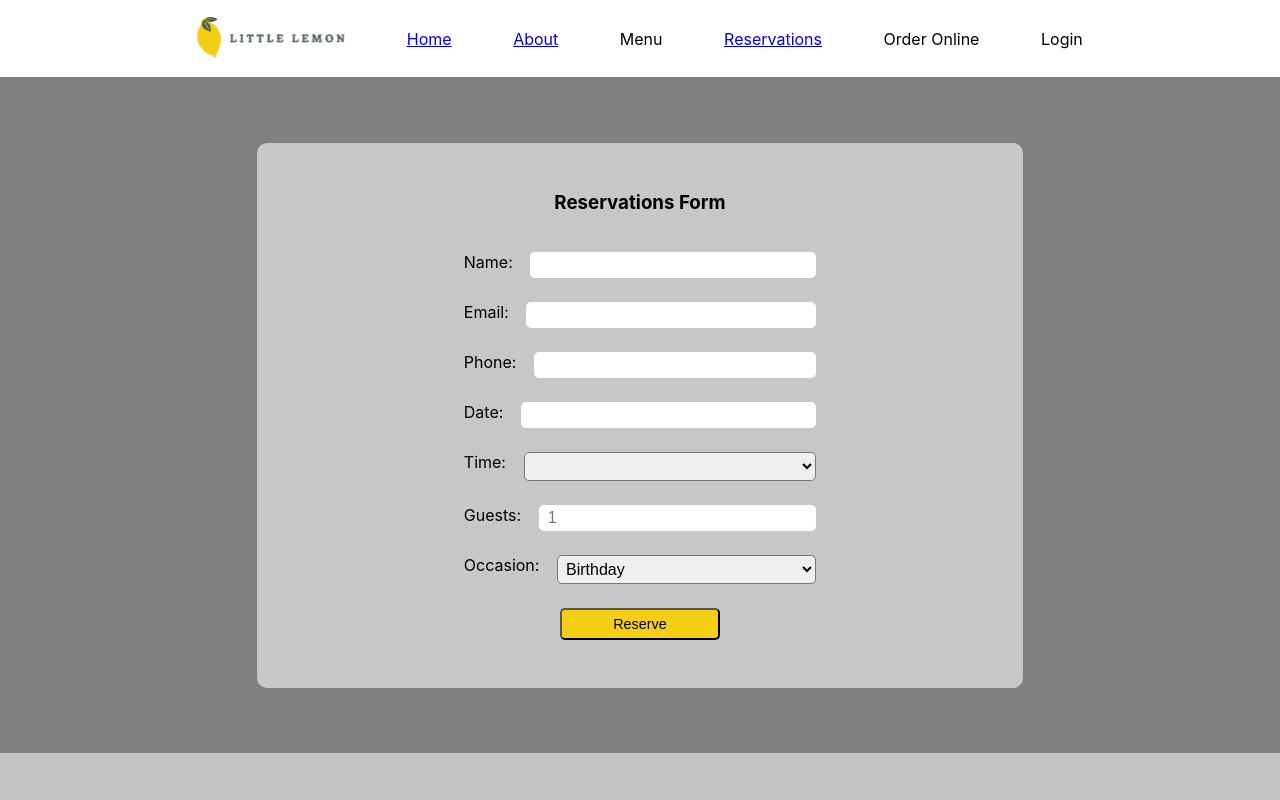
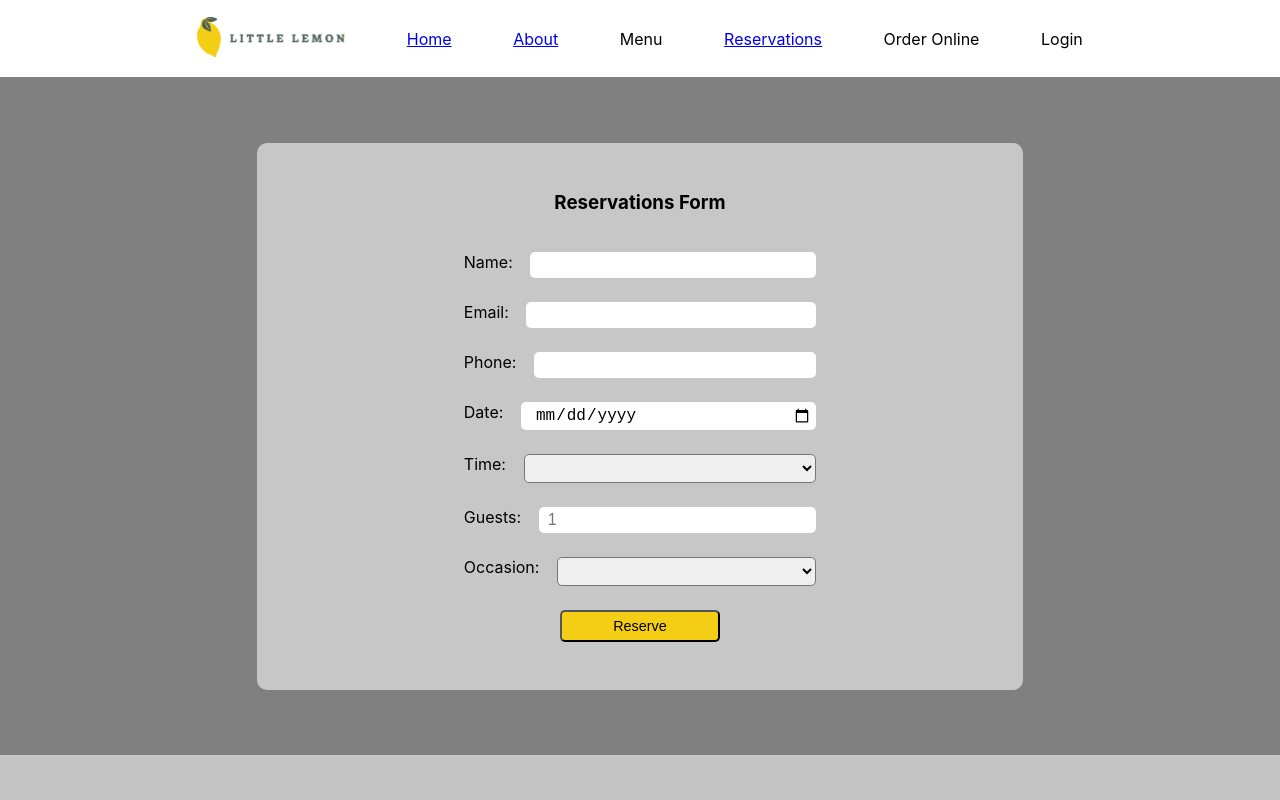
Before and after one commit to ma-boles/my-app, a React (Create React App) app: page /BookingPage in a window 1280 px wide. Shown: the top 800 px of the page. Built offline with nearby package versions, Linux system fonts and the light colour scheme.

Commit message:
git commit -m "updated to working form"

```diff
--- a/src/BookingForm.js
+++ b/src/BookingForm.js
@@ -1,7 +1,8 @@
 import React from "react";
 
 
-export default function BookingForm ({ /*availableTimes,*/ dispatch, submitForm }) {
+export default function BookingForm ({ /*availableTimes, occasions,*/ dispatch, submitForm }) {
+
 
     const [ formData, setFormData ] = React.useState({
         name: "",
@@ -10,10 +11,10 @@ export default function BookingForm ({ /*availableTimes,*/ dispatch, submitForm
         time: "",
         date: "",
         guests: "",
-        occasion: "Birthday"
+        occasion: ""
     })
 
-    const handleFormChange = (event) => {
+    const handleChangeForm = (event) => {
         const { name, value } = event.target
         setFormData((prevFormData) => ({
             ...prevFormData,
@@ -21,10 +22,19 @@ export default function BookingForm ({ /*availableTimes,*/ dispatch, submitForm
         }))
     }
 
+    const handleChangeDate = async (event) => {
+        const { name, value } = event.target
+        setFormData((prevFormData) => ({
+            ...prevFormData,
+            [name]: value
+        }))
+        dispatch({ type: "update_times", payload: value })
+    }
+
     const handleSubmit = (event) => {
         event.preventDefault()
         submitForm(formData)
-        /*
+
 
         console.log(formData.name)
         console.log(formData.occasion)
@@ -32,59 +42,61 @@ export default function BookingForm ({ /*availableTimes,*/ dispatch, submitForm
         console.log(formData.time)
         console.log(formData.date)
         console.log(formData.email)
-        console.log(formData.phone)*/
+        console.log(formData.phone)
     }
 
+    const currentDate = new Date().toISOString().split("T") [0]
+
+    let occasions = [ "", "Birthday", "Anniversary", "Banquet"]
     let availableTimes = ["", "18:00", "18:30", "19:00", "19:30", "20:00", "20:30", "21:00", "21:30", "22:00", "22:30"]
-    const currentDate = new Date().toISOString().split("T") [0]
+
     const options = availableTimes.map(time => <option key={time}>{time}</option>)
+    const occasionsOptions = occasions.map(occasion => <option key={occasion}>{occasion}</option>)
 
     return(
         <>
         <form onSubmit={handleSubmit}>
                 <div>
                     <label htmlFor="name">Name:</label><br />
-                    <input type="text" id="name" name="name" required value={formData.name} onChange={handleFormChange} />
+                    <input type="text" id="name" name="name" required value={formData.name} onChange={handleChangeForm} />
                 </div>
 
                 <div>
                     <label htmlFor="email">Email:</label><br />
-                    <input type="email" id="email" name="email" required value={formData.email} onChange={handleFormChange}></input>
+                    <input type="email" id="email" name="email" required value={formData.email} onChange={handleChangeForm}></input>
                 </div>
 
                 <div>
                     <label htmlFor="phone">Phone:</label>
-                    <input type="text"  id="phone" name="phone" pattern="[0-9]{3}-[0-9]{3}-[0-9]{4}" required value={formData.phone} onChange={handleFormChange}></input>
+                    <input type="text" id="phone" name="phone" pattern="[0-9]{3}-[0-9]{3}-[0-9]{4}" required value={formData.phone} onChange={handleChangeForm}></input>
                 </div>
 
                 <div>
-                        <label htmlFor="date">Date:</label>
-                        <input id="date" value={formData.date} onChange={(e) => setFormData.date(e.target.value)}/>
+                    <label htmlFor="date">Date:</label>
+                    <input type="date" id="date" name="date" value={formData.date} min={currentDate} onChange={handleChangeDate}/>
                 </div>
 
                 <div>
                     <label htmlFor="time">Time:</label><br />
-                    <select id="time" value={formData.time} onChange={handleFormChange}>
+                    <select id="time" name="time" value={formData.time} onChange={handleChangeForm}>
                         {options}
                     </select>
                 </div>
 
                 <div>
                     <label htmlFor="guests">Guests:</label><br />
-                    <input type="number" id="guests" name="guests" placeholder="1" min="1" max="20" value={formData.guests} onChange={handleFormChange}/>
+                    <input type="number" id="guests" name="guests" placeholder="1" min="1" max="20" value={formData.guests} onChange={handleChangeForm}/>
                 </div>
 
                 <div>
                     <label htmlFor="occasion">Occasion:</label><br />
-                    <select id="occasion" value={formData.occasion} onChange={handleFormChange}>
-                        <option value={"Birthday"}>Birthday</option>
-                        <option value={"Anniversary"}>Anniversary</option>
-                        <option value={"Banquet"}>Banquet</option>
+                    <select id="occasion" name="occasion" value={formData.occasion} onChange={handleChangeForm}>
+                        {occasionsOptions}
                     </select>
                 </div>
 
                 <div>
-                    <button type="submit" value="Reservation" onClick={handleSubmit}>Reserve</button>
+                    <button type="submit" value="Reservation" onClick={handleSubmit} aria-label="reserve">Reserve</button>
                 </div>
 
             </form>
```
